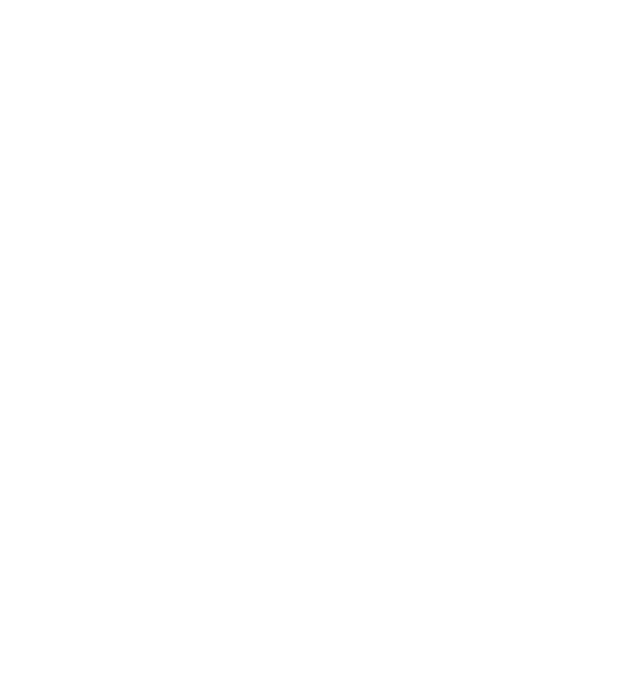
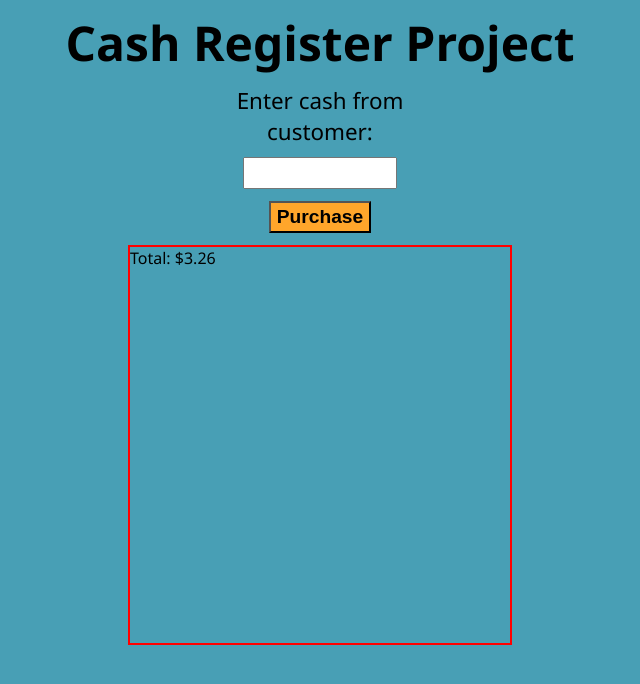
Before and after one commit to Turtlewords/cash_register, a plain HTML site: page index.html in a window 1280 px wide. Shown: the whole page, without its empty margins (320-960 px from the left). Drawn offline with Linux system fonts and the light colour scheme.

Commit message:
Building out html and css

```diff
--- a/index.html
+++ b/index.html
@@ -8,7 +8,38 @@
     </head>
     <body>
         <main>
+            <h1>Cash Register Project</h1>
+            <p id="change-due"></p>
+            <form id="cash-form">
+                <label for="cash">Enter cash from customer:</label>
+                <input type="number" id="cash">
+                <button type="button" id="purchase-btn">Purchase</button>
+            </form>
+            <section id="register">
+                <div id="total-container">
+                    <p id="total">Total: $3.26</p>
+                </div>
+                <div id="neck"></div>
+                <div id="drawer">
+                    <div id="drawer-btn-container">
+                        <div class="drawer-btn"></div>
+                        <div class="drawer-btn"></div>
+                        <div class="drawer-btn"></div>
+                        <div class="drawer-btn"></div>
+                        <div class="drawer-btn"></div>
+                        <div class="drawer-btn"></div>
+                        <div class="drawer-btn"></div>
+                        <div class="drawer-btn"></div>
+                        <div class="drawer-btn"></div>
+                    </div>
+                    <div id="change-in-drawer">
 
+                    </div>
+                    <div id="bottom-drawer">
+                        <div id="bottom-btn"></div>
+                    </div>
+                </div>
+            </section>
         </main>
     <script src="script.js"></script>
     </body>
--- a/styles.css
+++ b/styles.css
@@ -3,3 +3,50 @@
     padding: 0;
     box-sizing: border-box;
 }
+
+body {
+    background-color: #489FB5;
+    font-family:'Segoe UI', Tahoma, Geneva, Verdana, sans-serif;
+}
+
+h1 {
+    margin: 10px auto;
+    font-size: 3rem;
+    width: fit-content;
+}
+
+#cash-form {
+    margin: 10px auto;
+    display: flex;
+    flex-direction: column;
+    width: 20%;
+}
+
+form label {
+    font-size: 1.4rem;
+    text-align: center;
+}
+
+#cash {
+    margin: 10px auto;
+    width: 60%;
+    height: 2rem;
+    font-size: 1.2rem;
+}
+
+#purchase-btn {
+    margin: 2px auto;
+    width: 40%;
+    height: 2rem;
+    background-color: #FFA62B;
+    font-weight: bold;
+    font-size: 1.2rem;
+}
+
+#register {
+    display: flex;
+    width: 30%;
+    margin: 10px auto;
+    border: 2px solid red;
+    height: 400px;
+}
```
